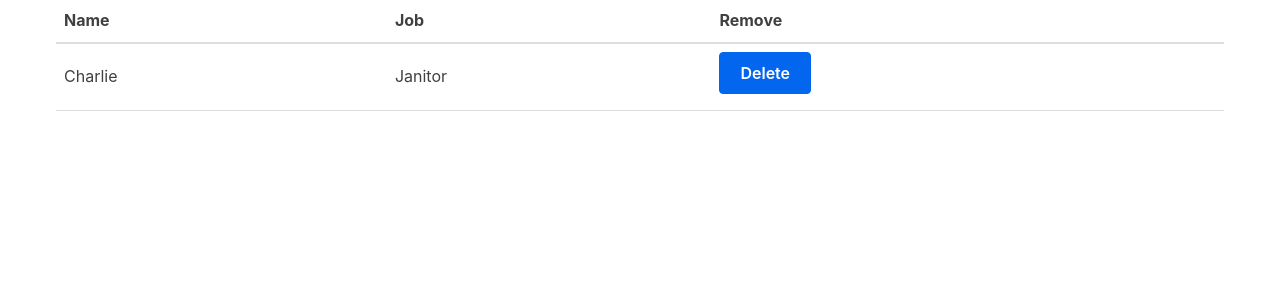
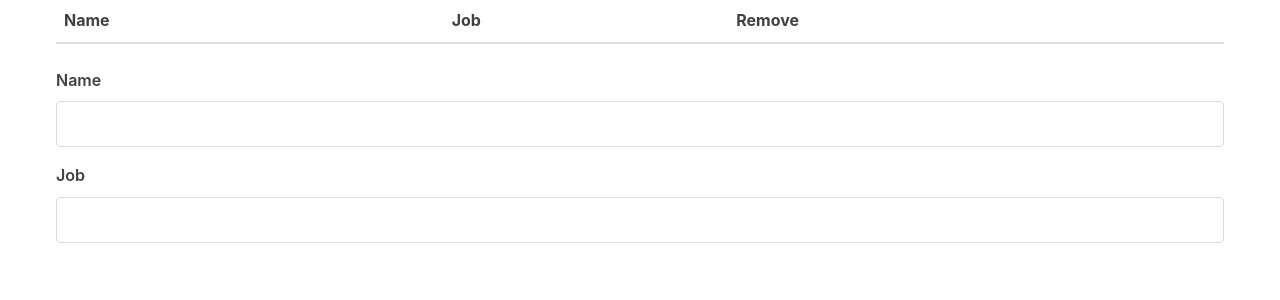
Before and after one commit to Elca10/308, a React (Vite) app in the folder packages/react-frontend/: page / in a window 1280 px wide. Shown: the top 300 px of the page. Built offline with nearby package versions, Linux system fonts and the light colour scheme.

Commit message:
setup form

```diff
--- /dev/null
+++ b/packages/react-frontend/src/Form.jsx
@@ -0,0 +1,36 @@
+import React, { useState } from "react";
+
+function Form() {
+  const [person, setPerson] = useState({
+    name: "",
+    job: ""
+  });
+
+  function handleChange(event) {
+  const { name, value } = event.target;
+  if (name === "job")
+    setPerson({ name: person["name"], job: value });
+  else setPerson({ name: value, job: person["job"] });
+  }
+    return (
+    <form>
+        <label htmlFor="name">Name</label>
+        <input
+        type="text"
+        name="name"
+        id="name"
+        value={person.name}
+        onChange={handleChange}
+        />
+        <label htmlFor="job">Job</label>
+        <input
+        type="text"
+        name="job"
+        id="job"
+        value={person.job}
+        onChange={handleChange}
+        />
+    </form>
+    );
+}
+export default Form;
--- a/packages/react-frontend/src/MyApp.jsx
+++ b/packages/react-frontend/src/MyApp.jsx
@@ -1,13 +1,9 @@
 import React, { useState } from "react";
 import Table from "./Table";
+import Form from "./Form";
 
 function MyApp() {
-  const [characters, setCharacters] = useState([
-    {
-      name: "Charlie",
-      job: "Janitor" // the rest of the data
-    }
-  ]);
+  const [characters, setCharacters] = useState([]);
 
   function removeOneCharacter(index) {
     const updated = characters.filter((character, i) => {
@@ -16,12 +12,13 @@
     setCharacters(updated);
   };
 
-  return (
+return (
   <div className="container">
     <Table
       characterData={characters}
       removeCharacter={removeOneCharacter}
     />
+    <Form />
   </div>
 );
 }
```
